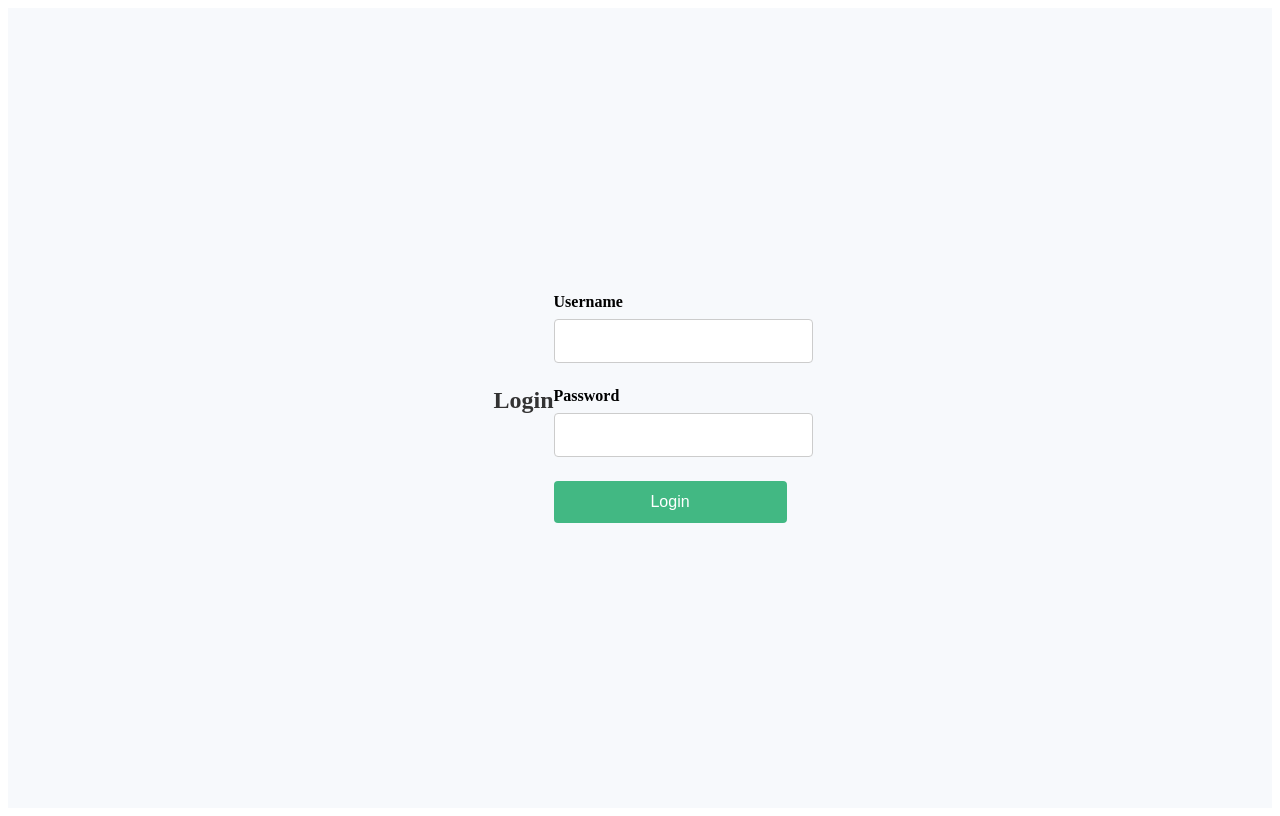
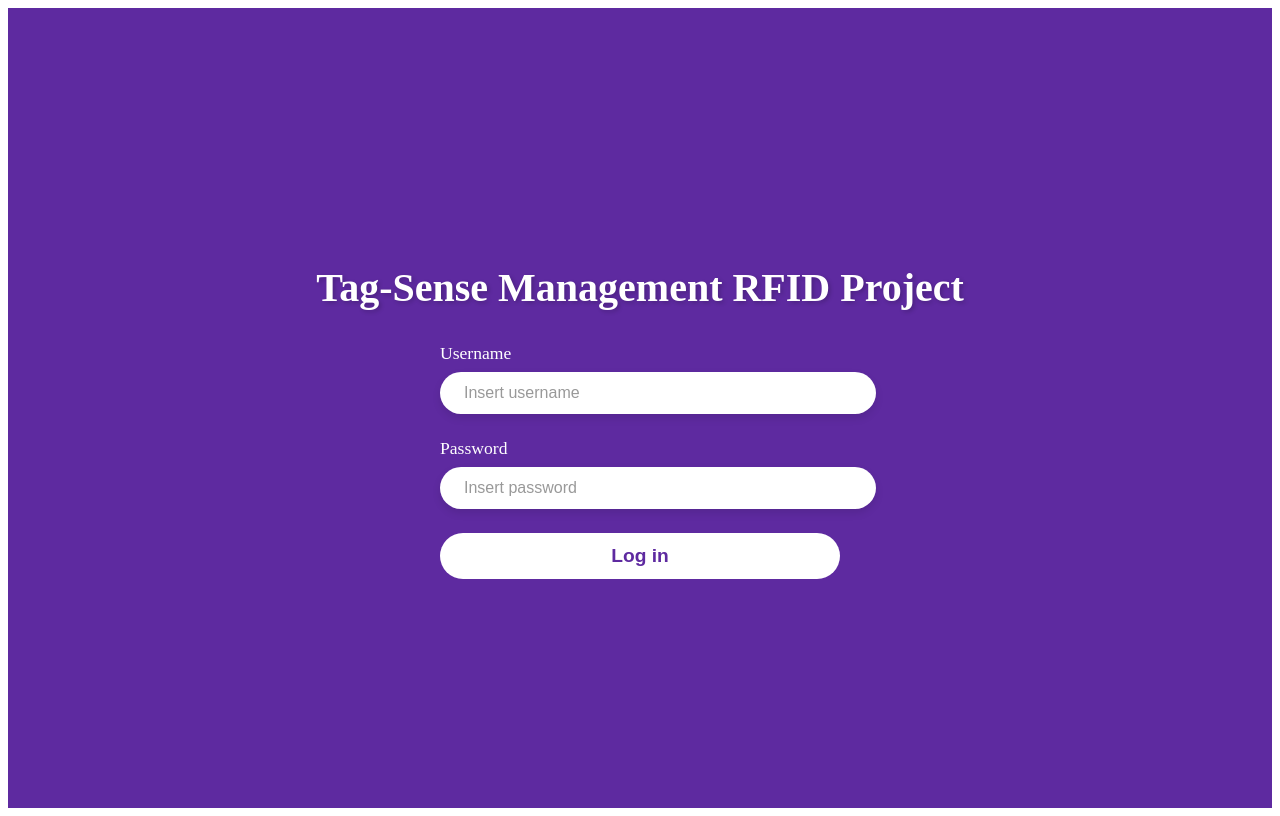
Before and after one commit to ethan-green3/Team-2051-Project, a Vue app in the folder team-2051-app/: page / in a window 1280 px wide. Built offline with nearby package versions, Linux system fonts and the light colour scheme.

Commit message:
Added styling for Login Page

```diff
--- a/team-2051-app/src/views/LoginPage.vue
+++ b/team-2051-app/src/views/LoginPage.vue
@@ -1,23 +1,23 @@
 <template>
   <div class="login-container">
-    <h1>Login</h1>
-    <form @submit.prevent="login">
+    <h1 class="logo">Tag-Sense Management RFID Project</h1>
+    <form @submit.prevent="login" class="login-form">
       <div class="form-group">
         <label for="username">Username</label>
-        <input v-model="username" type="text" id="username" required />
+        <input v-model="username" type="text" id="username" placeholder="Insert username" required />
       </div>
       <div class="form-group">
         <label for="password">Password</label>
-        <input v-model="password" type="password" id="password" required />
+        <input v-model="password" type="password" id="password" placeholder="Insert password" required />
       </div>
-      <button type="submit">Login</button>
+      <button type="submit" class="login-button">Log in</button>
     </form>
   </div>
 </template>
 
 <script>
 export default {
-  name: 'LoginPage', // Ensure this is multi-word
+  name: 'LoginPage',
   data() {
     return {
       username: '',
@@ -26,73 +26,100 @@ export default {
   },
   methods: {
     login() {
-      // Handle login
       if (!this.username || !this.password) {
         alert('Please enter both username and password');
       }
       alert(`Logged in as ${this.username}`);
-      this.$router.push({ name: 'Dashboard' });
+      this.$router.push({ name: 'DashboardPage' });
     }
   }
 };
 </script>
 
 <style scoped>
-/* Add your styles here */
+/* Reset default body margins and padding */
+html, body {
+  margin: 0;
+  padding: 0;
+  height: 100%;
+  font-family: 'Arial', sans-serif;
+  background-color: #5e2aa0;
+}
+
+/* Container Styling */
 .login-container {
   display: flex;
+  flex-direction: column;
   justify-content: center;
   align-items: center;
   height: 100vh;
-  background-color: #f7f9fc;
+  background-color: #5e2aa0; /* Purple background */
+  color: white;
+  box-sizing: border-box;
+  padding: 0 20px;
 }
 
-.login-form {
-  background: #fff;
-  padding: 2rem;
-  border-radius: 8px;
-  box-shadow: 0 5px 15px rgba(0, 0, 0, 0.1);
-  width: 350px;
+/* Logo */
+.logo {
+  font-size: 2.5rem;
+  font-weight: bold;
+  margin-bottom: 2rem;
+  text-shadow: 2px 2px 4px rgba(0, 0, 0, 0.2);
   text-align: center;
 }
 
-h1 {
-  font-size: 24px;
-  margin-bottom: 2rem;
-  color: #333;
+/* Form Styling */
+.login-form {
+  width: 100%;
+  max-width: 400px; /* Ensure the form doesn't get too wide */
+  display: flex;
+  flex-direction: column;
+  align-items: center;
 }
 
 .form-group {
+  width: 100%;
   margin-bottom: 1.5rem;
 }
 
+/* Label Styling */
 label {
+  font-size: 1.1rem;
+  margin-bottom: 0.5rem;
   display: block;
-  font-weight: bold;
-  margin-bottom: 0.5rem;
 }
 
+/* Input Field Styling */
 input {
   width: 100%;
   padding: 0.75rem;
-  border: 1px solid #ccc;
-  border-radius: 4px;
-  font-size: 16px;
+  border-radius: 30px;
+  border: none;
+  font-size: 1rem;
+  box-shadow: 0 4px 8px rgba(0, 0, 0, 0.1);
+  padding-left: 1.5rem;
+  outline: none;
 }
 
-button {
-  width: 100%;
-  padding: 0.75rem;
-  background-color: #42b883;
-  color: #fff;
-  border: none;
-  border-radius: 4px;
-  cursor: pointer;
-  font-size: 16px;
+input::placeholder {
+  color: #999;
 }
 
-button:hover {
-  background-color: #38a078;
+/* Button Styling */
+.login-button {
+  width: 100%; /* Make button same width as input */
+  padding: 0.75rem;
+  background-color: white;
+  color: #5e2aa0;
+  border-radius: 30px;
+  border: none;
+  font-size: 1.2rem;
+  font-weight: bold;
+  cursor: pointer;
+  transition: background-color 0.3s ease;
 }
 
+.login-button:hover {
+  background-color: #ddd;
+}
 </style>
```
